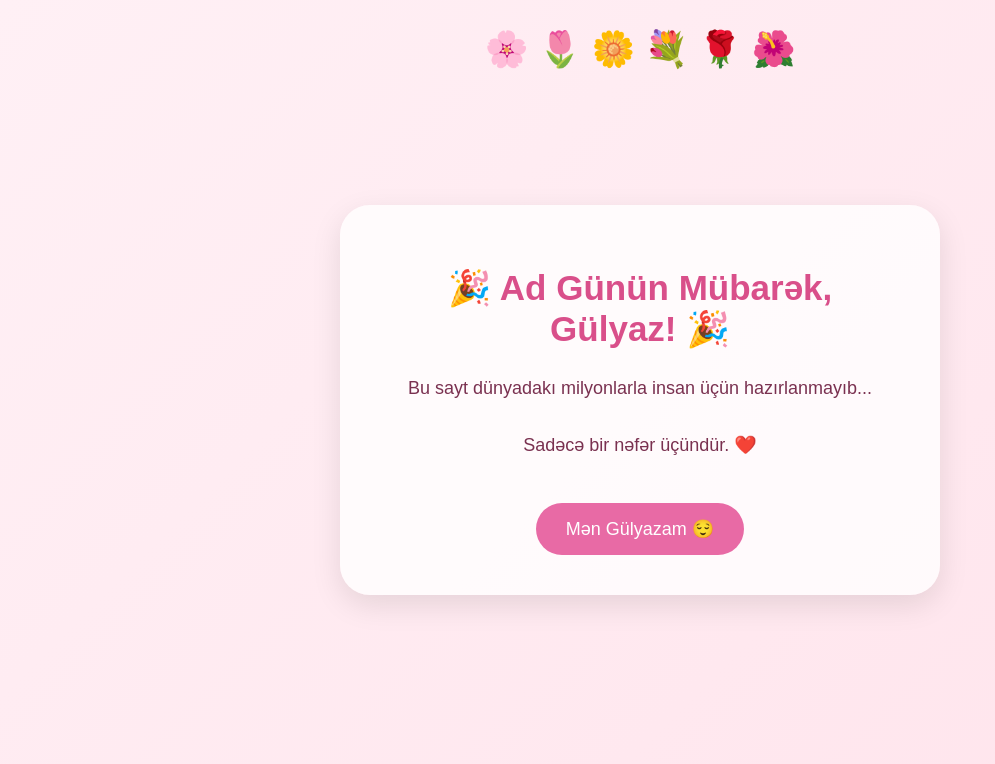
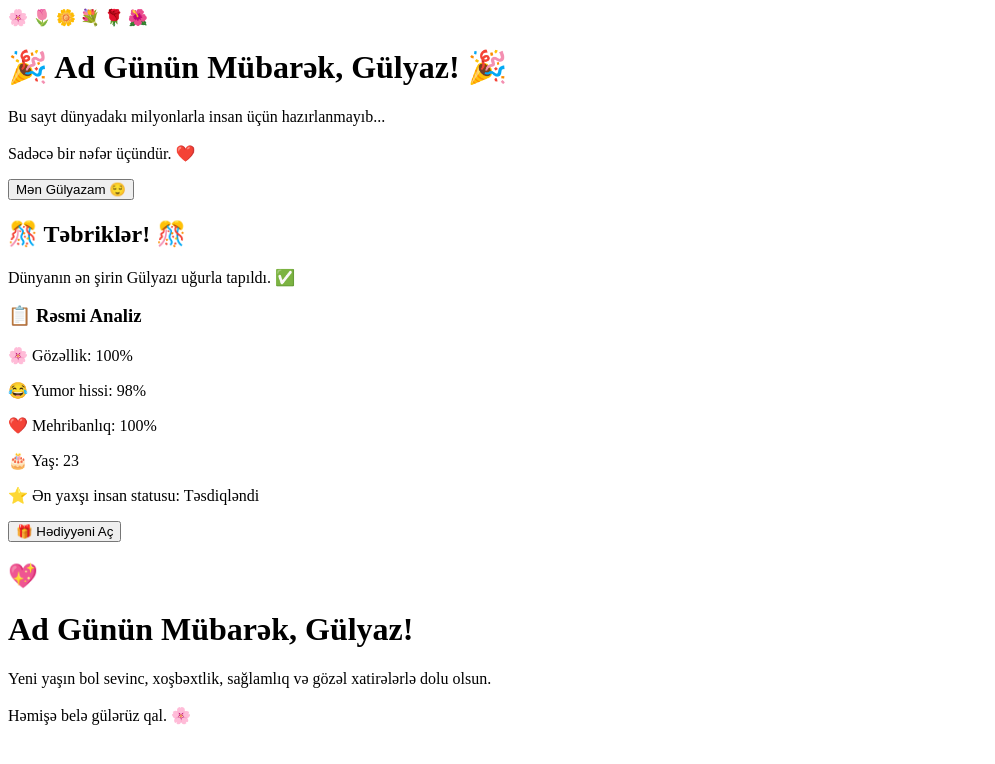
Before and after one commit to aytaclyva-star/gulyaz-birthday, a plain HTML site: page inex.html in a window 1280 px wide. Shown: the whole page, without its empty margins (0-995 px from the left). Drawn offline with Linux system fonts and the light colour scheme.

Commit message:
Update style.css

```diff
--- a/style.css
+++ b/style.css
@@ -1,97 +1,21 @@
-* {
-    box-sizing: border-box;
-    font-family: "Arial", sans-serif;
+.heart{
+    position:fixed;
+    bottom:-60px;
+    pointer-events:none;
+    animation:floatUp linear forwards;
+    z-index:999;
 }
 
-body {
-    margin: 0;
-    min-height: 100vh;
-    background: linear-gradient(135deg, #fff0f5, #ffe4ec);
-    display: flex;
-    justify-content: center;
-    align-items: center;
-    text-align: center;
-    overflow-x: hidden;
-    color: #7a3150;
-}
+@keyframes floatUp{
 
-.flowers {
-    position: fixed;
-    top: 20px;
-    width: 100%;
-    font-size: 35px;
-    animation: float 3s infinite alternate;
-}
-
-.container, #surprise, #gift {
-    background: rgba(255,255,255,0.8);
-    padding: 40px;
-    border-radius: 30px;
-    width: 90%;
-    max-width: 600px;
-    box-shadow: 0 10px 30px rgba(0,0,0,0.1);
-}
-
-h1 {
-    font-size: 35px;
-    color: #d94f8a;
-}
-
-.subtitle {
-    font-size: 18px;
-    line-height: 1.6;
-}
-
-button {
-    margin-top: 25px;
-    padding: 15px 30px;
-    border: none;
-    border-radius: 50px;
-    background: #e86aa5;
-    color: white;
-    font-size: 18px;
-    cursor: pointer;
-    transition: 0.3s;
-}
-
-button:hover {
-    transform: scale(1.08);
-    background: #d94f8a;
-}
-
-.card {
-    background: #fff5fa;
-    padding: 20px;
-    border-radius: 20px;
-    margin-top: 25px;
-}
-
-.hidden {
-    display: none;
-}
-
-#gift {
-    animation: appear 1s;
-}
-
-@keyframes appear {
-    from {
-        opacity: 0;
-        transform: scale(0.8);
+    from{
+        transform:translateY(0) scale(.8);
+        opacity:1;
     }
 
-    to {
-        opacity: 1;
-        transform: scale(1);
-    }
-}
-
-@keyframes float {
-    from {
-        transform: translateY(0);
+    to{
+        transform:translateY(-120vh) scale(1.4) rotate(25deg);
+        opacity:0;
     }
 
-    to {
-        transform: translateY(15px);
-    }
 }
```
